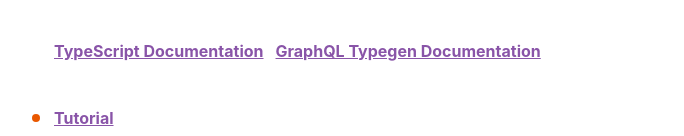
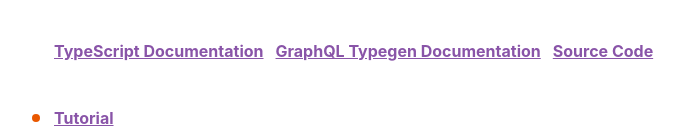
Before and after one commit to alpercitak/gatsby-github-autodeploy, a Gatsby site: page / in a window 1280 px wide. Shown: the part 315-451 px from the top of the page, without its empty margins (50-734 px from the left). Built offline with nearby package versions, Linux system fonts and the light colour scheme; Gatsby itself is replaced by a stand-in of ours.

Commit message:
added docLink -> source Code

```diff
--- a/src/pages/index.tsx
+++ b/src/pages/index.tsx
@@ -70,6 +70,11 @@
   {
     text: "GraphQL Typegen Documentation",
     url: "https://www.gatsbyjs.com/docs/how-to/local-development/graphql-typegen/",
+    color: "#8954A8",
+  },
+  {
+    text: "Source Code",
+    url: "https://github.com/alpercitak/gatsby-github-autodeploy/",
     color: "#8954A8",
   }
 ]
```
